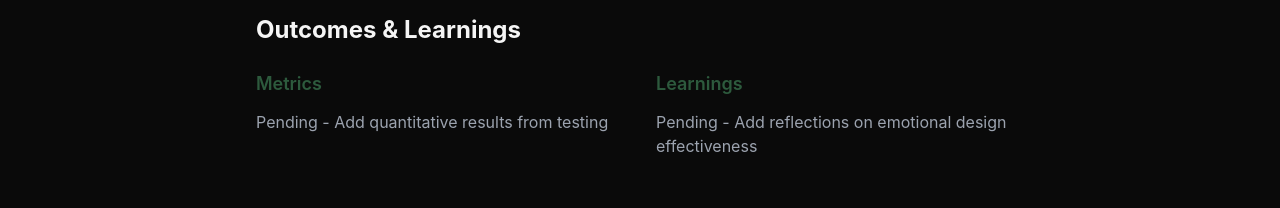
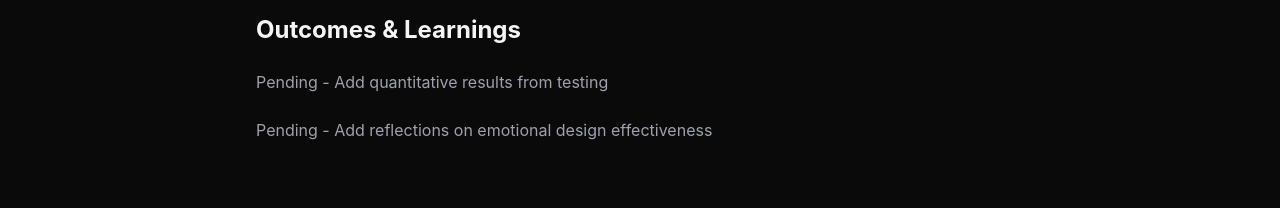
Before and after one commit to RyanLeskiw/Ryanleskiw-portfolio, a Next.js app: page /work/gobi-gamified-sobriety in a window 1280 px wide. Shown: the part 2433-2641 px from the top of the page. Built offline with nearby package versions, Linux system fonts and the light colour scheme.

Commit message:
Combine outcomes and learnings into single section

```diff
--- a/src/app/work/[slug]/page.tsx
+++ b/src/app/work/[slug]/page.tsx
@@ -117,13 +117,11 @@ export default function CaseStudyPage({ params }: CaseStudyPageProps) {
         {/* Outcomes */}
         <section className="mt-16 pt-12 border-t border-gray-800">
           <h2 className="text-2xl font-bold text-text-light mb-6">Outcomes & Learnings</h2>
-          <div className="grid md:grid-cols-2 gap-8">
+          <div className="space-y-6">
             <div>
-              <h3 className="text-lg font-semibold text-accent-green mb-3">Metrics</h3>
               <p className="text-gray-400">{study.outcomes.metrics}</p>
             </div>
             <div>
-              <h3 className="text-lg font-semibold text-accent-green mb-3">Learnings</h3>
               <p className="text-gray-400">{study.outcomes.learnings}</p>
             </div>
           </div>
```
